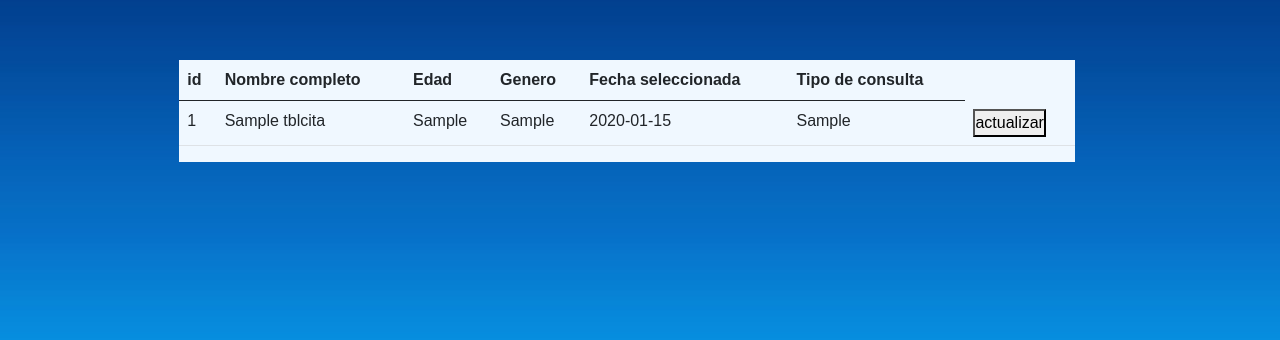
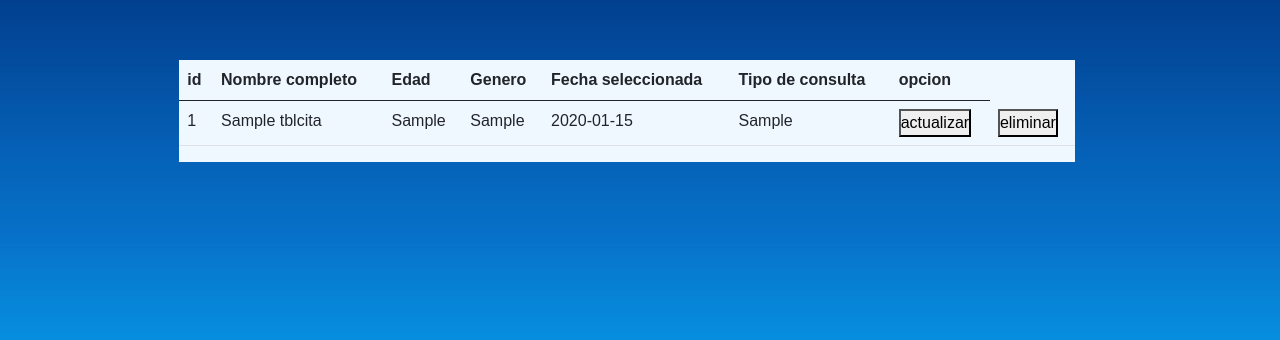
Before and after one commit to winsignares/AMHP, a Flask app: page /fronted/indexcita2 in a window 1280 px wide. Shown: the part 100-440 px from the top of the page. Run offline with Flask 3, Linux system fonts and the light colour scheme; tables that the repository leaves empty hold one stand-in row (values such as "Sample post"); some libraries are stand-ins or nearby versions.

Commit message:
se agrega la opcion de alimiar a la tabla

```diff
--- a/src/config/static/js/binj/mostrarcita_user.js
+++ b/src/config/static/js/binj/mostrarcita_user.js
@@ -18,6 +18,7 @@ function mostrar() {
                 <td>${datos[index].fecha}</td>
                 <td>${datos[index].consulta}</td>
                 <td> <button onclick=" myFunction()">actualizar</button>
+                <td> <button onclick=" myFunction()">eliminar</button>
 
 
               </tr> `;
--- a/src/config/templates/main/cita2.html
+++ b/src/config/templates/main/cita2.html
@@ -44,6 +44,7 @@
                 <th scope="col">Genero</th>
                 <th scope="col">Fecha seleccionada</th>
                 <th scope="col">Tipo de consulta</th>
+                <th scope="col">opcion</th>
               </tr>
             </thead>
             <tbody id="tabla">
```
